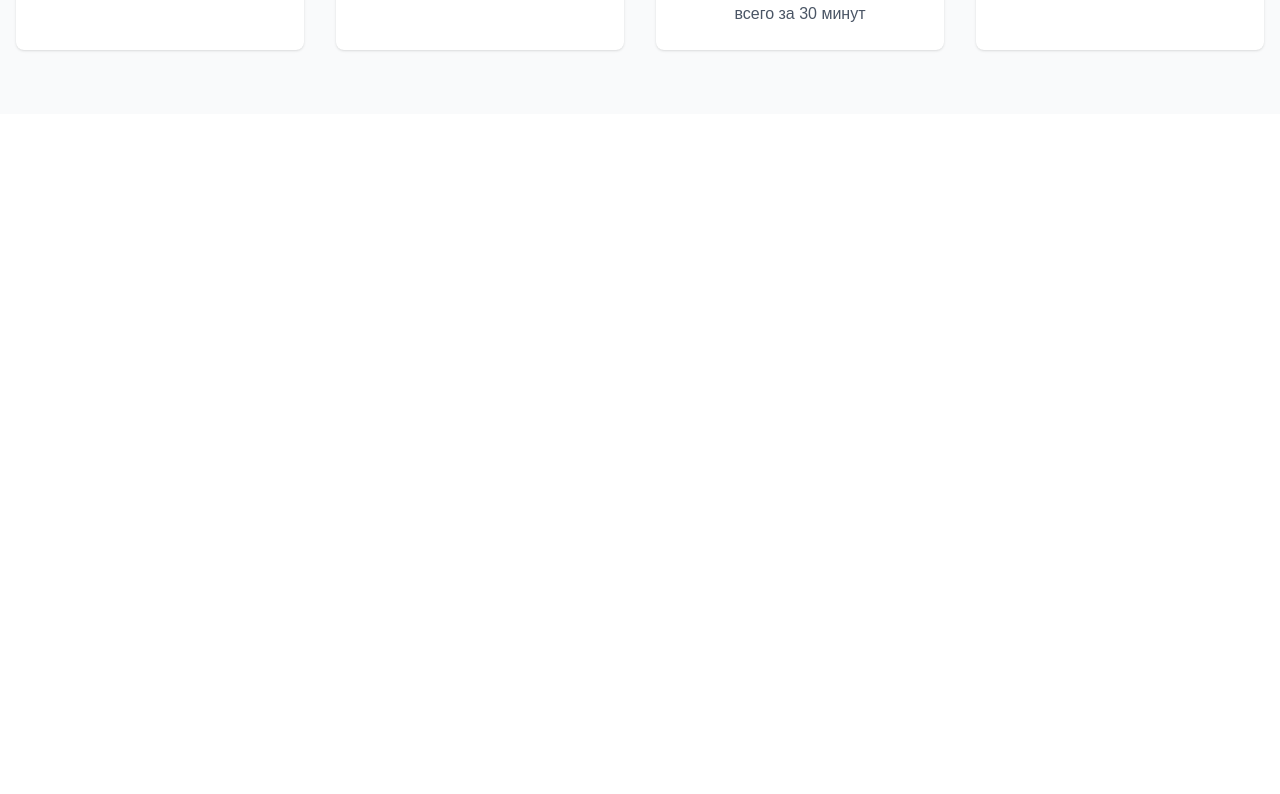
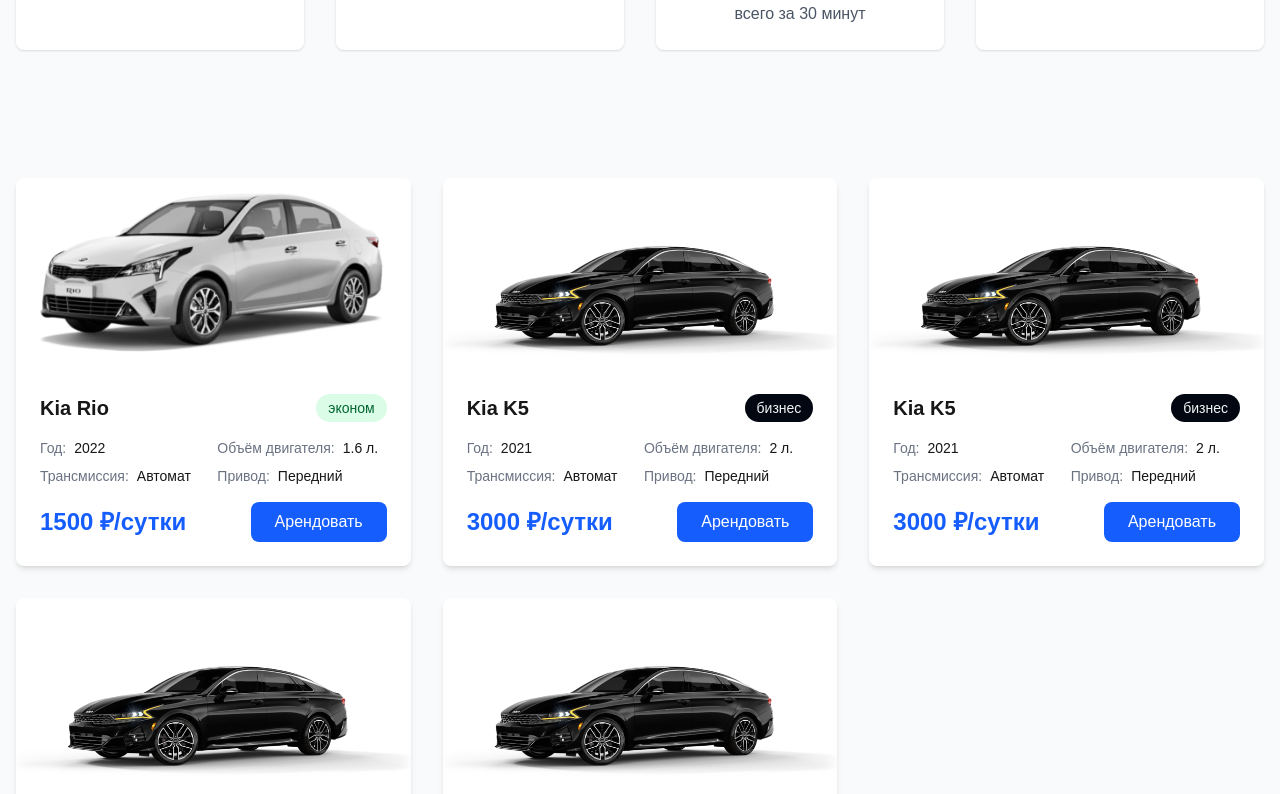
Before and after one commit to vachagunn/victoria-rent, a Next.js app: page / in a window 1280 px wide. Shown: the part 726-1520 px from the top of the page. Before the commit the page ends 840 px from the top, so only its background shows below. Built offline with nearby package versions, Linux system fonts and the light colour scheme.

Commit message:
created CarCard component and written interface Car

```diff
--- /dev/null
+++ b/app/components/CarCard.tsx
@@ -0,0 +1,67 @@
+import React from "react";
+import { Car } from "../types";
+
+interface CarCardProps {
+    car: Car;
+    // onRent: (car: Car) => void;
+}
+
+const CarCard: React.FC<CarCardProps> = ({ car }) => {
+    return (
+        <div className="bg-white rounded-lg shadow-md overflow-hidden hover:shadow-lg transition">
+            <img
+                src={car.image}
+                alt={car.name}
+                className="w-full h-48 object-cover"
+            />
+
+            <div className="p-6">
+                <div className="flex justify-between items-start mb-4">
+                    <h3 className="text-xl font-semibold">{car.name}</h3>
+                    <span className={`px-3 py-1 rounded-full text-sm ${
+                        car.segment === 'эконом' ? 'bg-green-100 text-green-800' :
+                        car.segment === 'комфорт' ? 'bg-blue-100 text-blue-800' :
+                        car.segment === 'комфорт+' ? 'bg-purple-100 text-purple-800' :
+                        car.segment === 'бизнес' ? 'bg-gray-950 text-gray-100' :
+                        car.segment === 'грузовой' ? 'bg-red-100 text-red-800' :
+                        'bg-gray-100 text-gray-800'
+                    }`}>
+                        {car.segment}
+                    </span>
+                </div>
+
+                <ul className="grid grid-cols-2 gap-2 mb-4 text-sm">
+                    <li className="flex items-center">
+                        <span className="text-gray-500">Год:</span>
+                        <span className="ml-2 font-medium">{car.year}</span>
+                    </li>
+                    <li className="flex items-center">
+                        <span className="text-gray-500">Объём двигателя:</span>
+                        <span className="ml-2 font-medium">{car.engine} л.</span>
+                    </li>
+                    <li className="flex items-center">
+                        <span className="text-gray-500">Трансмиссия:</span>
+                        <span className="ml-2 font-medium">{car.transmission}</span>
+                    </li>
+                    <li className="flex items-center">
+                        <span className="text-gray-500">Привод:</span>
+                        <span className="ml-2 font-medium">{car.drive}</span>
+                    </li>
+                </ul>
+
+                <div className="flex justify-between items-center">
+                    <div className="text-2xl font-bold text-blue-600">{car.price} ₽/сутки</div>
+                    <button
+                        // onClick={() => console.log('test')}
+                        className="bg-blue-600 text-white px-6 py-2 rounded-lg hover:bg-blue-700 transition"
+                    >
+                        Арендовать
+                    </button>
+                </div>
+            </div>
+
+        </div>
+    );
+};
+
+export default CarCard;
--- a/app/page.tsx
+++ b/app/page.tsx
@@ -107,9 +107,40 @@
 import Header from "./components/Header";
 import HeroSection from "./components/HeroSection";
 import Advantages from "./components/Advantages";
+import { Car } from "./types";
+import CarCard from "./components/CarCard";
 
 const Home: React.FC = () => {
-    return (
+  const car = [
+    {
+      id: 1,
+      name: 'Kia Rio',
+      segment: 'эконом',
+      price: 1500,
+      image: '/cars/kia-rio-4-rest.png',
+      description: 'Экономичный и надежный автомобиль для работы в такси',
+      engine: '1.6',
+      transmission: 'Автомат',
+      drive: 'Передний',
+      year: 2022,
+      available: true
+    },
+    {
+      id: 2,
+      name: 'Kia K5',
+      segment: 'бизнес',
+      price: 3000,
+      image: '/cars/kia-k5.png',
+      engine: '2',
+      transmission: 'Автомат',
+      drive: 'Передний',
+      year: 2021,
+      available: true
+    },
+  ];
+
+
+  return (
       <div className="min-h-screen bg-gray-50">
         <Head>
           <title>Виктория - Аренда автомобилей</title>
@@ -119,6 +150,18 @@
         <Header />
         <HeroSection />
         <Advantages />
+
+        <section className="py-16">
+          <div className="container mx-auto px-4">
+            <div className="grid grid-cols-1 md:grid-cols-3 lg:grid-cols-3 gap-8">
+              <CarCard car={car[0]} />
+              <CarCard car={car[1]} />
+              <CarCard car={car[1]} />
+              <CarCard car={car[1]} />
+              <CarCard car={car[1]} />
+            </div>
+          </div>
+        </section>
       </div>
     );
 }
--- /dev/null
+++ b/app/types/index.ts
@@ -0,0 +1,13 @@
+export interface Car {
+    id: number,
+    name: string,
+    segment: string,
+    price: number,
+    image: string,
+    description: string,
+    engine: string,
+    transmission: string,
+    drive: string,
+    year: number,
+    available: boolean
+}
```
Also changed, not shown: public/cars/kia-k5.png (added), public/cars/kia-rio-4-rest.png (added).
